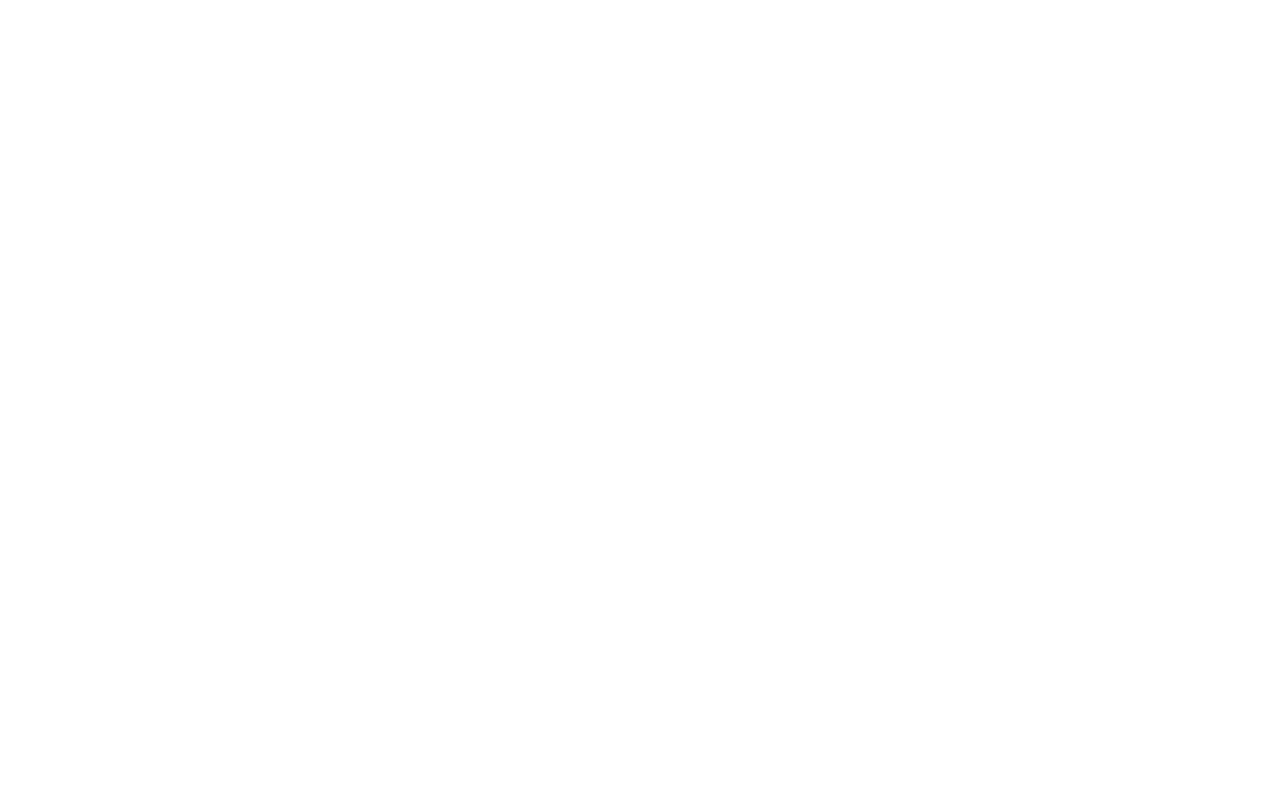
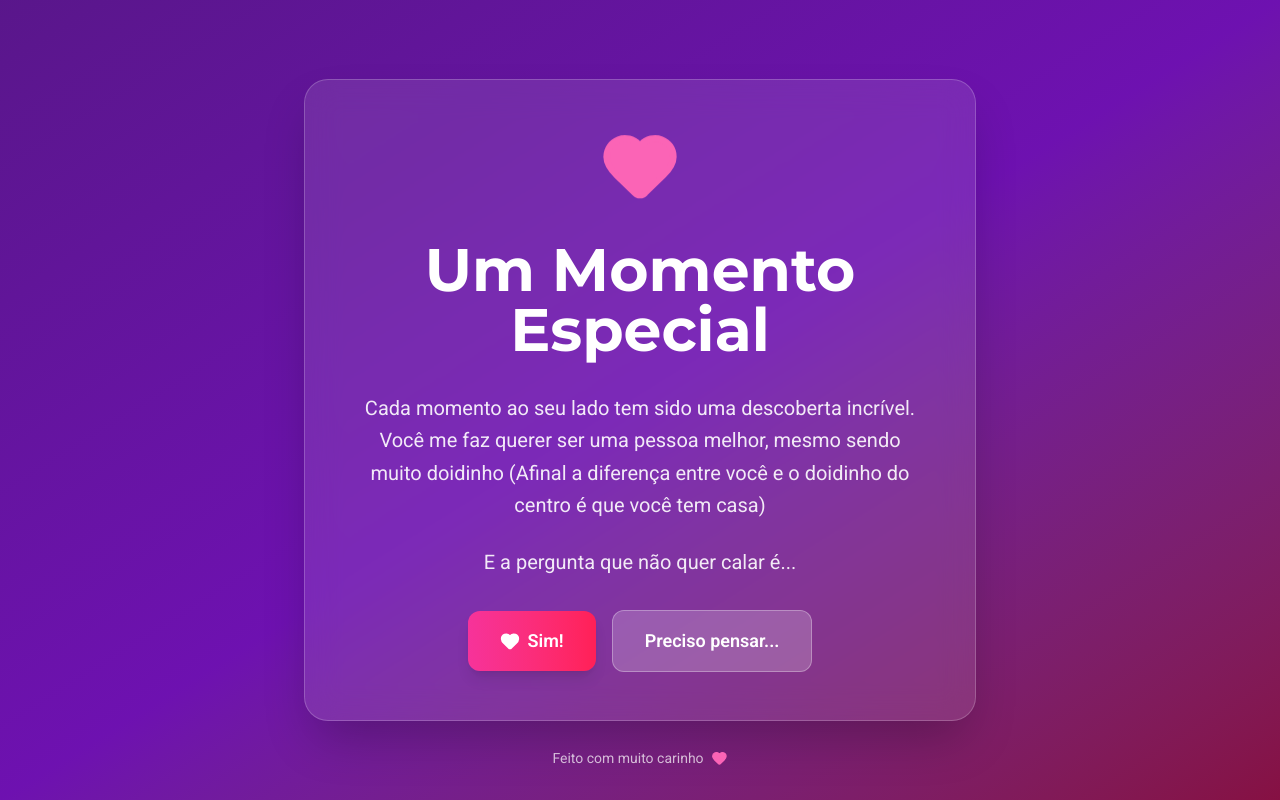
Before and after one commit to Victor-Lima-Oliveira/quiz-engenharia-producao, a React (Vite) app: page /pedido in a window 1280 px wide. Before the commit this address had no page. Built offline with nearby package versions, Linux system fonts and the light colour scheme.

Commit message:
Fix: Ajustado detalhes

```diff
--- a/package.json
+++ b/package.json
@@ -13,6 +13,7 @@
     "@radix-ui/react-progress": "^1.1.7",
     "@radix-ui/react-slot": "^1.2.3",
     "@tailwindcss/vite": "^4.1.14",
+    "canvas-confetti": "^1.9.3",
     "class-variance-authority": "^0.7.1",
     "clsx": "^2.1.1",
     "lucide-react": "^0.546.0",
@@ -27,6 +28,7 @@
   "devDependencies": {
     "@eslint/js": "^9.36.0",
     "@tailwindcss/postcss": "^4.1.14",
+    "@types/canvas-confetti": "^1.9.0",
     "@types/node": "^24.8.1",
     "@types/papaparse": "^5.3.16",
     "@types/react": "^19.1.16",
--- a/src/App.tsx
+++ b/src/App.tsx
@@ -2,6 +2,7 @@ import { BrowserRouter as Router, Routes, Route } from "react-router-dom";
 import TelaPerguntas from "@/pages/Perguntas";
 import TelaInicial from "@/pages/Inicial";
 import TelaResultados from "@/pages/QuadroResultados";
+import TelaPedido from "@/pages/Pedido";
 
 function App() {
 
@@ -11,6 +12,7 @@ function App() {
         <Route path="/" element={<TelaInicial />} />
         <Route path="/perguntas" element={<TelaPerguntas />} />
         <Route path="/final" element={<TelaResultados />} />
+        <Route path="/pedido" element={<TelaPedido />} />
       </Routes>
     </Router>
   )
--- /dev/null
+++ b/src/pages/Pedido.tsx
@@ -0,0 +1,113 @@
+import { useState } from "react";
+import { Heart, Sparkles, X } from "lucide-react";
+import confetti from "canvas-confetti";
+
+function TelaPedido() {
+  const [showError, setShowError] = useState(false);
+  const [buttonPosition, setButtonPosition] = useState({ x: 0, y: 0 });
+
+  const handleAccept = () => {
+    // Efeito de confetti
+    confetti({
+      particleCount: 100,
+      spread: 70,
+      origin: { y: 0.6 },
+    });
+
+    setTimeout(() => {}, 500);
+  };
+
+  const handleReject = () => {
+    // Mostra mensagem de erro
+    setShowError(true);
+
+    // Move o botão "Preciso pensar..." para posição aleatória
+    const maxX = window.innerWidth - 200;
+    const maxY = window.innerHeight - 100;
+    setButtonPosition({
+      x: Math.random() * maxX,
+      y: Math.random() * maxY,
+    });
+
+    // Esconde a mensagem após 2 segundos
+    setTimeout(() => {
+      setShowError(false);
+    }, 2000);
+  };
+
+  return (
+    <div className="min-h-screen bg-gradient-to-br from-purple-900 via-purple-800 to-pink-900 flex items-center justify-center p-4 relative overflow-hidden">
+      {/* Card Principal */}
+      <div className="max-w-2xl w-full bg-white/10 backdrop-blur-lg rounded-3xl shadow-2xl p-8 md:p-12 text-center border border-white/20">
+        {/* Coração */}
+        <div className="flex justify-center mb-8">
+          <Heart className="w-20 h-20 text-pink-400 fill-pink-400 animate-bounce" />
+        </div>
+
+        {/* Título */}
+        <h1 className="text-4xl md:text-6xl font-bold text-white mb-8">
+          Um Momento Especial
+        </h1>
+
+        {/* Texto romântico */}
+        <div className="space-y-6 mb-8">
+          <p className="text-lg md:text-xl text-white/90 leading-relaxed">
+            Cada momento ao seu lado tem sido uma descoberta incrível. Você me
+            faz querer ser uma pessoa melhor, mesmo sendo muito doidinho (Afinal
+            a diferença entre você e o doidinho do centro é que você tem casa)
+          </p>
+
+          <p className="text-lg md:text-xl text-white/90 leading-relaxed">
+            E a pergunta que não quer calar é...
+          </p>
+        </div>
+
+        {/* Botões */}
+        <div className="flex flex-col sm:flex-row gap-4 justify-center items-center">
+          <button
+            onClick={handleAccept}
+            className="bg-gradient-to-r from-pink-500 to-rose-500 hover:from-pink-600 hover:to-rose-600 text-white px-8 py-4 rounded-xl text-lg font-semibold transition-all duration-300 transform hover:scale-105 shadow-lg flex items-center gap-2"
+          >
+            <Heart className="w-5 h-5 fill-white" />
+            Sim!
+          </button>
+          {showError === false ?(
+            <button
+              onClick={handleReject}
+              className="bg-white/20 hover:bg-white/30 text-white px-8 py-4 rounded-xl text-lg font-semibold transition-all duration-300 border border-white/30"
+              style={{
+                position:
+                  buttonPosition.x || buttonPosition.y ? "fixed" : "relative",
+                left: buttonPosition.x || "auto",
+                top: buttonPosition.y || "auto",
+                transition: "all 0.3s ease",
+              }}
+            >
+              Preciso pensar...
+            </button>
+          ):('')}
+        </div>
+      </div>
+
+      {/* Mensagem de erro (Sooner/Toast) */}
+      {showError && (
+        <div className="fixed top-8 left-1/2 transform -translate-x-1/2 bg-red-500 text-white px-6 py-4 rounded-lg shadow-2xl flex items-center gap-3 animate-bounce z-50">
+          <X className="w-6 h-6" />
+          <span className="font-semibold">
+            Resposta incorreta! Tente novamente 😊
+          </span>
+        </div>
+      )}
+
+      {/* Rodapé */}
+      <div className="absolute bottom-8 left-1/2 transform -translate-x-1/2">
+        <p className="text-white/70 text-sm flex items-center gap-2">
+          Feito com muito carinho
+          <Heart className="w-4 h-4 text-pink-400 fill-pink-400" />
+        </p>
+      </div>
+    </div>
+  );
+}
+
+export default TelaPedido;
--- a/src/pages/Perguntas.tsx
+++ b/src/pages/Perguntas.tsx
@@ -81,7 +81,7 @@ function TelaPerguntas() {
         setIndexAtual(proxima);
         setRespostaSelecionada(null);
       } else {
-        navigate("/Final", {
+        navigate("/Pedido", {
           state: {
             pontuacao: pontuacaoAtual,
             totalPerguntas: perguntas.length,
```
Also changed, not shown: 1 other file (tests, documents, lock files or other folders).
